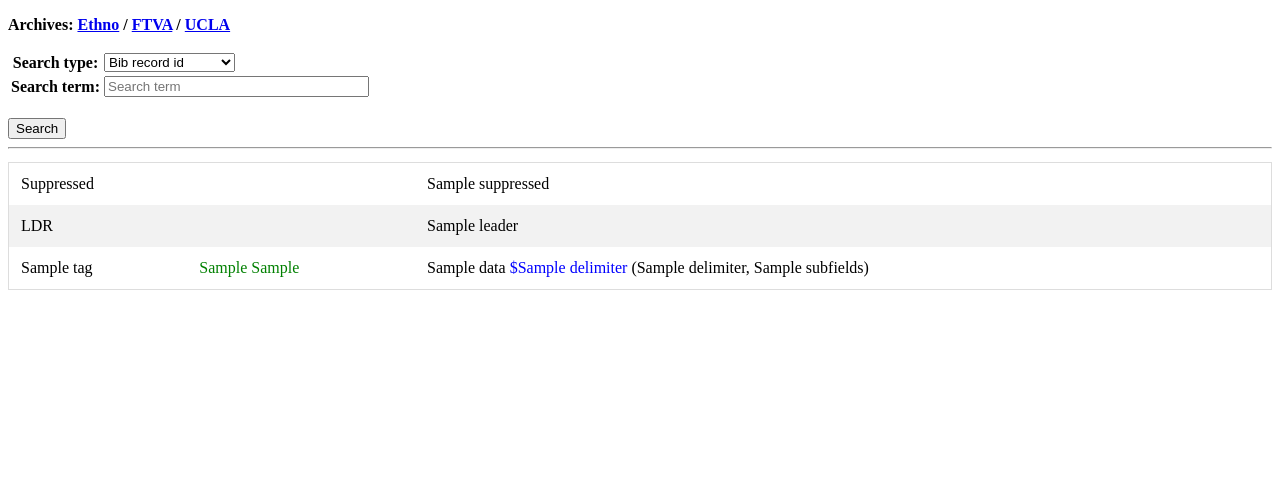
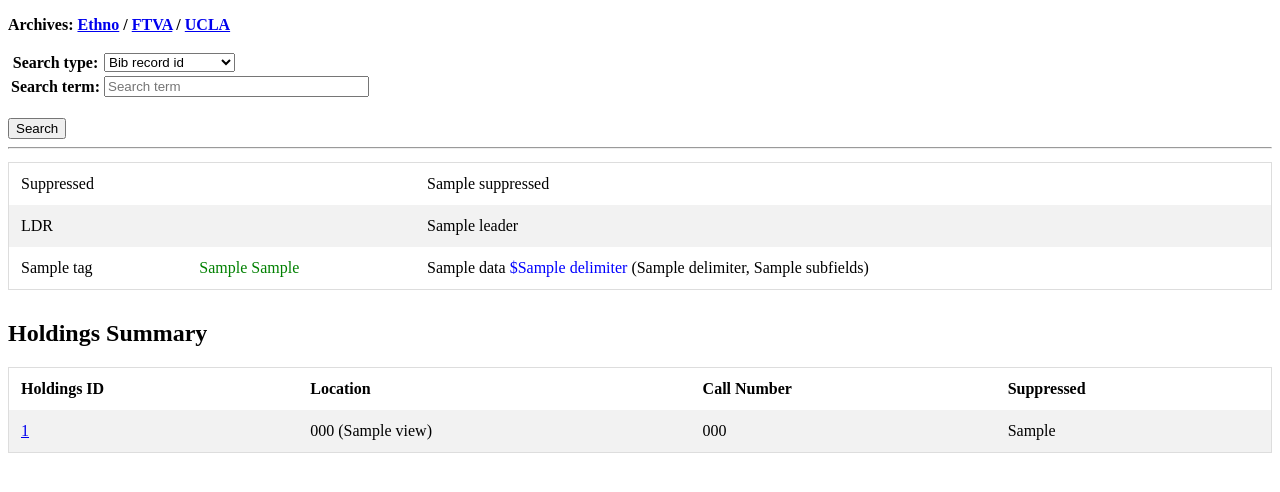
Before and after one commit to UCLALibrary/voyager-archive, a Django app: template voyager_archive/templates/voyager_archive/marc_display.html in a window 1280 px wide. Shown: the top 492 px of the page. Run offline with Django 4.2, Linux system fonts and the light colour scheme; tables that the repository leaves empty hold one stand-in row (values such as "Sample post"); the template is opened without the code that fills it: values that come from a table or form of the project are taken from there, most other values are stand-ins (such as "Sample title", 1, 10 or a date in 2020); parts of the project's set-up code (start-up, migrations or seed data) failed here and were passed over.

Commit message:
SYS-1038: Display brief holdings with bib record (#30)

```diff
--- a/voyager_archive/models.py
+++ b/voyager_archive/models.py
@@ -2686,3 +2686,16 @@ class BibTitle(models.Model):
     class Meta:
         managed = False
         db_table = "bib_title"
+
+
+class MfhdSummaryView(models.Model):
+    mfhd_id = models.DecimalField(primary_key=True, max_digits=38, decimal_places=0)
+    bib_id = models.DecimalField(max_digits=38, decimal_places=0, blank=True, null=True)
+    location_code = models.CharField(max_length=10, blank=True, null=True)
+    location_name = models.CharField(max_length=25, blank=True, null=True)
+    call_number = models.CharField(max_length=300, blank=True, null=True)
+    suppressed = models.CharField(max_length=1, blank=True, null=True)
+
+    class Meta:
+        managed = False  # Created from a view. Don't remove.
+        db_table = "mfhd_summary_view"
--- a/voyager_archive/templates/voyager_archive/marc_display.html
+++ b/voyager_archive/templates/voyager_archive/marc_display.html
@@ -1,6 +1,7 @@
 {% extends 'voyager_archive/base.html' %}
 
 {% block content %}
+{% if form %}
 <form name="search_archive" id="search_archive" method="POST" enctype="multipart/form-data">
     {% csrf_token %}
     <table>
@@ -9,6 +10,7 @@
     <br>
     <button type="submit">Search</button>
 </form>
+{% endif %}
 <hr/>
 
 <div class="row">
@@ -36,7 +38,11 @@
                     </span>
                 </td>
                 <td>
+                    {% if field.tag == "004" %}
+                    <a href="{% url 'marc_display' 'bib' field.data %}">{{ field.data }}</a>
+                    {% else %}
                     {{ field.data }}
+                    {% endif %}
                     {% for delimiter, values in field.subfields.items %}
                         {% for value in values %}
                             <span class='delimiter'>${{ delimiter }}</span> {{ value }}
@@ -49,5 +55,30 @@
     </div>
 </div>
 
+{% if mfhd_summary %}
+<div class="row">
+    <div class="column">
+        <h2>Holdings Summary</h2>
+        <table class="data-display">
+            <tr>
+                <th>Holdings ID</th>
+                <th>Location</th>
+                <th>Call Number</th>
+                <th>Suppressed</th>
+            </tr>
+        {% for mfhd in mfhd_summary %}
+            <tr>
+                <td>
+                    <a href="{% url 'marc_display' 'mfhd' mfhd.mfhd_id %}">{{ mfhd.mfhd_id }}</a>
+                </td>
+                <td>{{ mfhd.location_code }} ({{ mfhd.location_name }})</td>
+                <td>{{ mfhd.call_number }}</td>
+                <td>{{ mfhd.suppressed }}</td>
+            </tr>
+        {% endfor %}
+        </table>
+    </div>
+</div>
+{% endif %}
 
 {% endblock %}
--- a/voyager_archive/urls.py
+++ b/voyager_archive/urls.py
@@ -8,4 +8,9 @@ urlpatterns = [
         views.po_line_display,
         name="po_line_display",
     ),
+    path(
+        "marc_display/<str:marc_type>/<int:record_id>",
+        views.marc_display,
+        name="marc_display",
+    ),
 ]
```
Also changed, not shown: sql_support/create_psql_views.sql (+22 -0 lines), voyager_archive/views.py (+18 -1 lines), voyager_archive/views_utils.py (+8 -0 lines), voyager_archive/migrations/0006_mfhdsummaryview.py (added).
